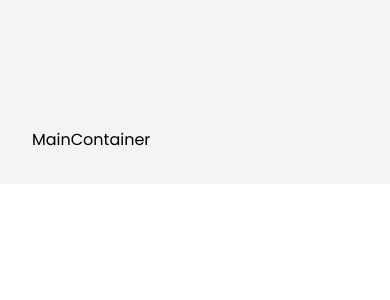
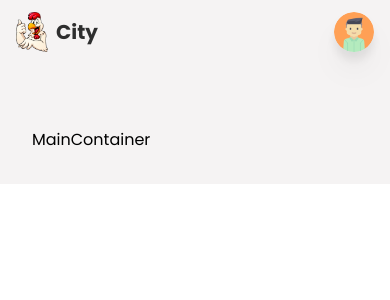
Before and after one commit to H-HauDV/2022_GR1_Attemp1, a React (Create React App) app: page / in a window 390 px wide. Shown: the top 300 px of the page. Built offline with nearby package versions, Linux system fonts and the light colour scheme.

Commit message:
Auth logout

```diff
--- a/src/components/Header/index.jsx
+++ b/src/components/Header/index.jsx
@@ -14,9 +14,17 @@
   const provider = new GoogleAuthProvider();
 
   const [{ user }, dispatch] = useStateValue();
-
   const [isMenu, setIsMenu] = useState(false);
 
+  const logout = () => {
+    setIsMenu(false);
+    localStorage.clear();
+
+    dispatch({
+      type: actionType.SET_USER,
+      user: null,
+    });
+  };
   const login = async () => {
     if (!user) {
       const {
@@ -33,7 +41,7 @@
     }
   };
   return (
-    <header className="fixed x-50 w-screen p-6 px-16">
+    <header className="fixed x-50 w-screen p-3 px-4 md:p-6 md:px-16">
       {/* Destop tablet */}
       <div className="hidden md:flex w-full h-full items-center justify-between">
         <Link to={"/"} className="flex items-center gap-2">
@@ -89,7 +97,10 @@
                     Profile
                   </p>
                 </Link>
-                <p className="px-4 py-2 flex items-center gap-3 cursor-pointer hover:bg-slate-100 transition-all duration-100 ease-in-out text-textColor text-base">
+                <p
+                  className="px-4 py-2 flex items-center gap-3 cursor-pointer hover:bg-slate-100 transition-all duration-100 ease-in-out text-textColor text-base"
+                  onClick={logout}
+                >
                   Logout <MdLogout />
                 </p>
               </motion.div>
@@ -98,7 +109,55 @@
         </div>
       </div>
       {/* Mobile */}
-      <div className="flex md:hidden w-full h-full "></div>
+      <div className="flex items-center justify-between md:hidden w-full h-full ">
+        <Link to={"/"} className="flex items-center gap-2">
+          <img src={Logo} className="w-8 object-cover" alt="logo" />
+          <p className="text-headingColor text-xl font-bold">City</p>
+        </Link>
+        <div className="relative">
+          <motion.img
+            whileTap={{ scale: 0.6 }}
+            src={user ? user.photoURL : Avatar}
+            className="w-10 min-w-[40px] h10 min-h-[40px] drop-shadow-xl cursor-pointer rounded-full"
+            alt="userprofile"
+            onClick={login}
+          />
+          {isMenu && (
+            <motion.div
+              initial={{ opacity: 0, scale: 0.6 }}
+              animate={{ opacity: 1, scale: 1 }}
+              exit={{ opacity: 0, scale: 0.6 }}
+              className="w-40 bg-gray-50 shadow-xl rounded-lg flex flex-col absolute top-12 right-0"
+            >
+              <Link to={"/profile"}>
+                <p className="px-4 py-2 flex items-center gap-3 cursor-pointer hover:bg-slate-100 transition-all duration-100 ease-in-out text-textColor text-base">
+                  Profile
+                </p>
+              </Link>
+              <ul className="flex flex-col">
+                <li className="text-base text-textColor hover:text-headingColor duration-100 transition-all ease-in-out cursor-pointer hover:bg-slate-100 px-4 py-2">
+                  Home
+                </li>
+                <li className="text-base text-textColor hover:text-headingColor duration-100 transition-all ease-in-out cursor-pointer hover:bg-slate-100 px-4 py-2">
+                  Menu
+                </li>
+                <li className="text-base text-textColor hover:text-headingColor duration-100 transition-all ease-in-out cursor-pointer hover:bg-slate-100 px-4 py-2">
+                  About
+                </li>
+                <li className="text-base text-textColor hover:text-headingColor duration-100 transition-all ease-in-out cursor-pointer hover:bg-slate-100 px-4 py-2">
+                  Service
+                </li>
+              </ul>
+              <p
+                className="m-2 p-2 rounded-md shadow-md flex items-center justify-center gap-3 cursor-pointer hover:bg-slate-300 transition-all duration-100 ease-in-out text-textColor text-base bg-gray-200"
+                onClick={logout}
+              >
+                Logout <MdLogout />
+              </p>
+            </motion.div>
+          )}
+        </div>
+      </div>
     </header>
   );
 };
```
